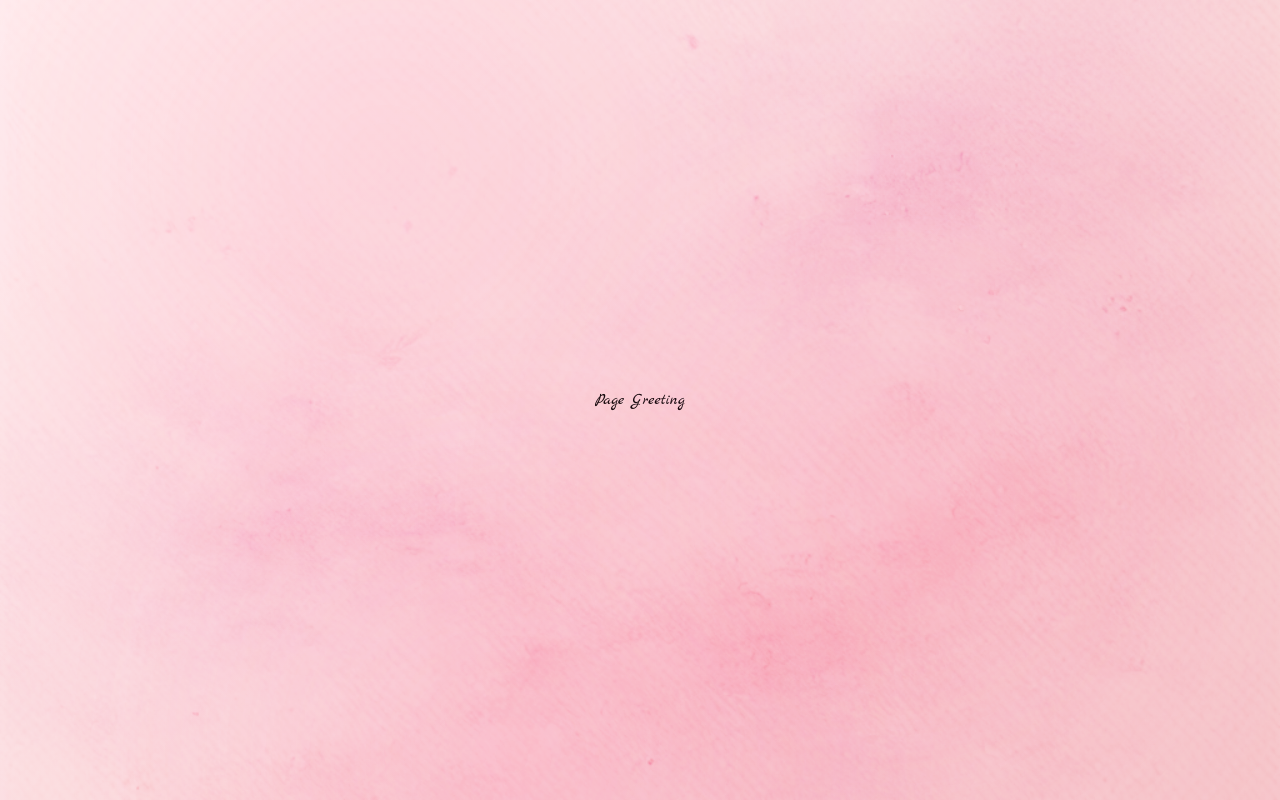
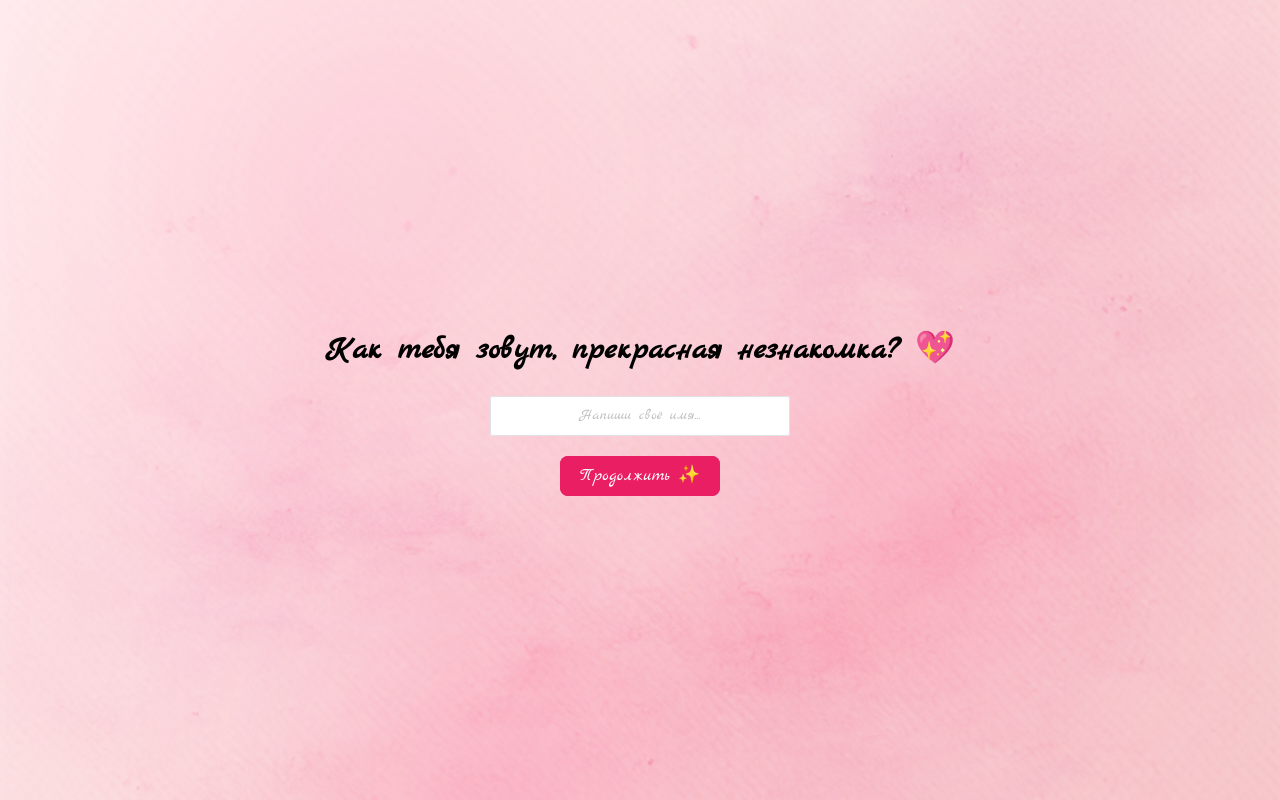
Before and after one commit to Aleksstepanov/8march, a Vue app: page /greeting in a window 1280 px wide. Built offline with nearby package versions, Linux system fonts and the light colour scheme.

Commit message:
add theme

```diff
--- /dev/null
+++ b/src/config/theme.ts
@@ -0,0 +1,8 @@
+export const themeOverrides = {
+  common: {
+    primaryColor: '#e91e63',
+    primaryColorHover: '#d81b60',
+    primaryColorPressed: '#c2185b',
+    primaryColorSuppl: '#f06292'
+  }
+}
--- a/src/layouts/main-layout/MainLayout.vue
+++ b/src/layouts/main-layout/MainLayout.vue
@@ -1,12 +1,18 @@
 <template>
-  <div class="layout">
-    <AnimatedBlobs />
-    <router-view />
-  </div>
+  <n-config-provider :theme-overrides="themeOverrides">
+    <div class="layout">
+      <AnimatedBlobs />
+      <router-view />
+    </div>
+  </n-config-provider>
 </template>
 <script setup lang="ts">
 import { RouterView } from 'vue-router'
 import { AnimatedBlobs } from '@/components/animated-blobs'
+import { inject } from 'vue'
+import { NConfigProvider } from 'naive-ui'
+
+const themeOverrides = inject('themeOverrides')
 </script>
 <style scoped>
 @import './styles.css';
--- a/src/main.ts
+++ b/src/main.ts
@@ -4,9 +4,12 @@ import 'normalize.css'
 import App from './App.vue'
 import naive from 'naive-ui'
 import router from './router'
+import { themeOverrides } from './config/theme.ts'
 
 const app = createApp(App)
 app.use(router)
 app.use(naive)
 
+app.provide('themeOverrides', themeOverrides)
+
 app.mount('#app')
--- a/src/pages/page-greeting/PageGreeting.vue
+++ b/src/pages/page-greeting/PageGreeting.vue
@@ -1,3 +1,102 @@
 <template>
-  <p>Page Greeting</p>
+  <div class="container">
+    <h1 class="title">Как тебя зовут, прекрасная незнакомка? 💖</h1>
+    <NInput
+      v-model:value="name"
+      placeholder="Напиши своё имя..."
+      size="large"
+      class="input"
+    />
+    <NButton type="primary" size="large" class="button" @click="goToHome"> Продолжить ✨ </NButton>
+  </div>
 </template>
+
+<script setup lang="ts">
+import { ref } from 'vue'
+import { useRouter } from 'vue-router'
+import { NInput, NButton } from 'naive-ui'
+
+const name = ref('')
+const router = useRouter()
+
+const goToHome = () => {
+  if (name.value.trim()) {
+    router.push({
+      name: 'home',
+      query: { name: name.value }
+    })
+  }
+}
+</script>
+
+<style scoped>
+.container {
+  display: flex;
+  flex-direction: column;
+  align-items: center;
+  justify-content: center;
+  height: 100vh;
+  text-align: center;
+  animation: fadeIn 1.5s ease-in-out;
+  z-index: 20;
+}
+
+.title {
+  font-size: 2rem;
+  font-weight: bold;
+  margin-bottom: 20px;
+  opacity: 0;
+  animation: fadeIn 2s ease-in-out forwards;
+}
+
+.input {
+  width: 80%;
+  max-width: 300px;
+  margin-bottom: 20px;
+  animation: fadeInUp 1.5s ease-in-out 0.3s forwards;
+  opacity: 0;
+}
+
+.button {
+  background-color: #e91e63; /* Нежно-розовый */
+  border: none;
+  color: white;
+  font-size: 1.1rem;
+  padding: 10px 20px;
+  border-radius: 8px;
+  transition:
+    background 0.3s ease-in-out,
+    transform 0.2s ease;
+  font-family: 'Marck Script', cursive;
+}
+
+.button:hover {
+  background-color: #d81b60; /* Темнее при наведении */
+  transform: scale(1.05);
+}
+
+.button:active {
+  transform: scale(0.95);
+}
+
+/* Анимации */
+@keyframes fadeIn {
+  from {
+    opacity: 0;
+  }
+  to {
+    opacity: 1;
+  }
+}
+
+@keyframes fadeInUp {
+  from {
+    opacity: 0;
+    transform: translateY(20px);
+  }
+  to {
+    opacity: 1;
+    transform: translateY(0);
+  }
+}
+</style>
--- a/src/pages/page-home/PageHome.vue
+++ b/src/pages/page-home/PageHome.vue
@@ -1,3 +1,57 @@
 <template>
-  <div>Page Home</div>
+  <div class="container">
+    <h1 class="title">💖 {{ name }}, с 8 Марта! 💖</h1>
+    <p class="text">{{ randomGreeting }}</p>
+  </div>
 </template>
+
+<script setup lang="ts">
+import { computed, defineProps } from 'vue'
+
+const props = defineProps<{ name?: string }>()
+
+const name = computed(() => props.name || 'Незнакомка')
+
+const greetings = [
+  `Дорогая ${name.value}, пусть этот день будет полон радости и улыбок!`,
+  `${name.value}, желаю счастья, вдохновения и море цветов! 🌸`,
+  `С 8 Марта, ${name.value}! Ты прекрасна! 💖`,
+  `Милая ${name.value}, пусть твоя жизнь будет наполнена теплом и любовью! 💐`
+]
+
+const randomGreeting = computed(() => greetings[Math.floor(Math.random() * greetings.length)])
+</script>
+
+<style scoped>
+.container {
+  display: flex;
+  flex-direction: column;
+  align-items: center;
+  justify-content: center;
+  height: 100vh;
+  text-align: center;
+  animation: fadeIn 1.5s ease-in-out;
+}
+
+.title {
+  font-size: 2.5rem;
+  font-weight: bold;
+  margin-bottom: 20px;
+  font-family: 'Marck Script', cursive;
+  color: #e91e63;
+}
+
+.text {
+  font-size: 1.5rem;
+  max-width: 600px;
+  line-height: 1.5;
+  font-style: italic;
+  color: #6d214f;
+}
+
+/* Анимация */
+@keyframes fadeIn {
+  from { opacity: 0; }
+  to { opacity: 1; }
+}
+</style>
--- a/src/router/index.ts
+++ b/src/router/index.ts
@@ -1,12 +1,29 @@
 import { createRouter, createWebHistory } from 'vue-router'
+import type { RouteRecordRaw } from 'vue-router'
 
 const HomePage = () => import('@/pages/page-home')
 const GreetingPage = () => import('@/pages/page-greeting')
 
-const routes = [
-  { path: '/', redirect: '/greeting' },
-  { path: '/home', component: HomePage },
-  { path: '/greeting', component: GreetingPage }
+export enum AppRoutes {
+  GREETING = 'greeting',
+  HOME = 'home'
+}
+
+type RouteWithQuery<T extends Record<string, unknown>> = {
+  query: Partial<T>
+}
+
+const routes: RouteRecordRaw[] = [
+  { path: '/', redirect: { name: AppRoutes.GREETING } },
+  { path: '/greeting', name: AppRoutes.GREETING, component: GreetingPage },
+  {
+    path: '/home',
+    name: AppRoutes.HOME,
+    component: HomePage,
+    props: (route: RouteWithQuery<{ name: string }>) => ({
+      name: route.query.name ?? 'Незнакомка'
+    })
+  }
 ]
 
 const router = createRouter({
```
